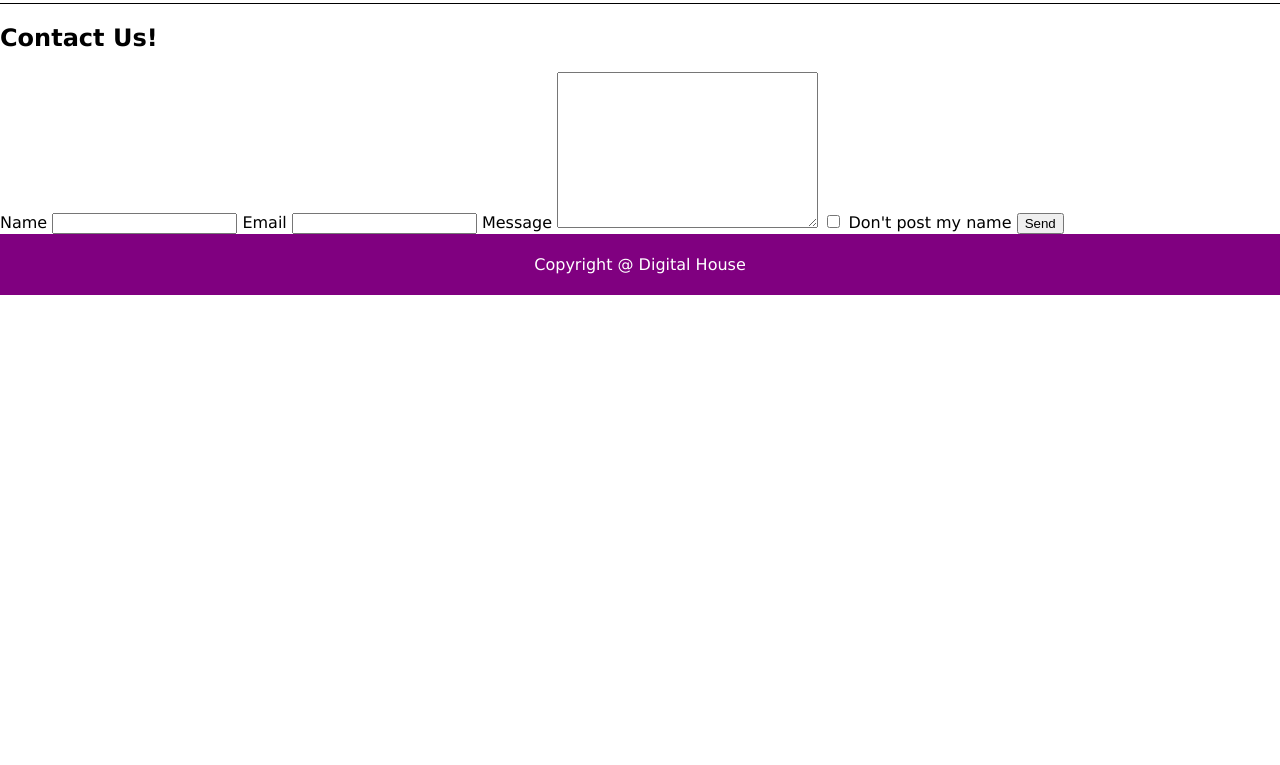
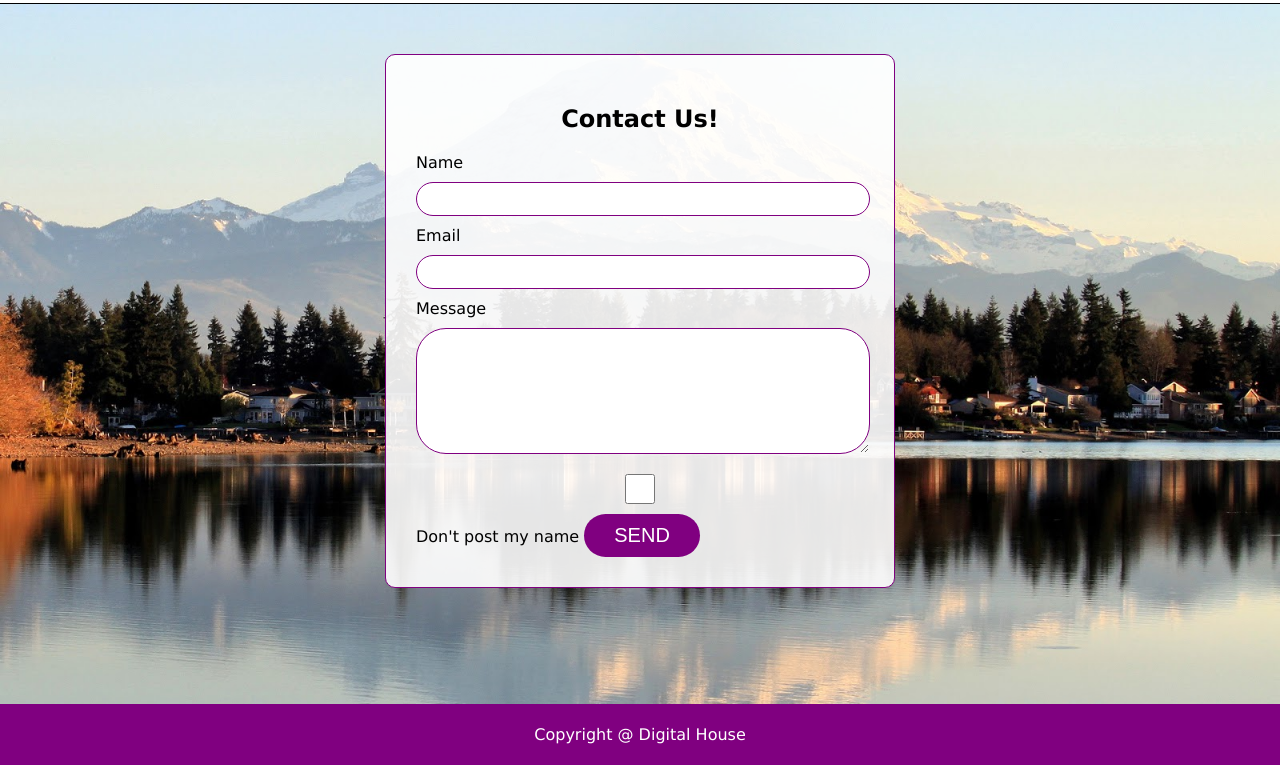
Before and after one commit to wesleybs90/Atividade_2_DigitalHouse, a plain HTML site: page contact.html in a window 1280 px wide. Shown: the part 63-828 px from the top of the page. Before the commit the page ends 800 px from the top, so only its background shows below. Drawn offline with Linux system fonts and the light colour scheme.

Commit message:
Formatação CSS do formulário

```diff
--- a/contact.html
+++ b/contact.html
@@ -22,7 +22,6 @@
 
     <main>
         <section id="contact">
-            <div>
             <form action="">
                 <h1>Contact Us!</h1>
 
@@ -36,11 +35,10 @@
                 <textarea name="message" id="" cols="30" rows="10"></textarea>
 
                 <input type="checkbox" id="check" name="check">
-                    <label for="check">Don't post my name</label>
+                <label id="label-check" for="check">Don't post my name</label>
 
                 <button type="submit">Send</button>
             </form>
-            </div>
         </section>
     </main>
 
--- a/css/style.css
+++ b/css/style.css
@@ -69,7 +69,6 @@ body {
 
 #box1 {
     background-image: url(../img/product-1.png);
-
 }
 
 #box2 {
@@ -105,7 +104,6 @@ body {
     padding: 20px;
     font-size: 20px;
     font-weight: 400;
-
 }
 
 #photos button {
@@ -115,11 +113,69 @@ body {
     padding: 20px;
     font-size: 20px;
     font-weight: 400;
+}
 
-}
 footer {
     background-color: purple;
     color: #fff;
     text-align: center;
     padding: 5px 0px 5px 0px;
 }
+
+/* CSS do formulário */
+
+#contact {
+    height: 650px;
+    background-image: url('../img/bg.jpg');
+    background-repeat: no-repeat;
+    background-size: cover;
+    padding-top: 50px;
+}
+#contact *{
+    display: block;
+}
+
+#contact form {
+    margin: 0 auto;
+    width: 35%;
+    background-color: rgba(255, 255, 255, 0.9);
+    border: 1px solid purple;
+    border-radius: 10px;
+    padding: 30px;
+}
+
+#contact h1 {
+    text-align: center;
+}
+
+#contact form input, textarea {
+    width: 100%;
+    height: 30px;
+    margin: 10px 0;
+    border: 1px solid purple;
+    border-radius: 30px;
+}
+
+#contact form textarea {
+    height: 120px;
+}
+
+#check {
+    display: inline-block;
+    width: 50%;
+}
+
+#label-check {
+    display: inline-block;
+}
+
+#contact form button {
+    display: inline-block;
+    background-color: purple;
+    color: #fff;
+    border: none;
+    text-transform: uppercase;
+    font-size: 20px;
+    padding: 10px 30px 10px 30px;
+    border-radius: 50px;
+}
```
Lines whose indentation alone changed are shown as unchanged.
